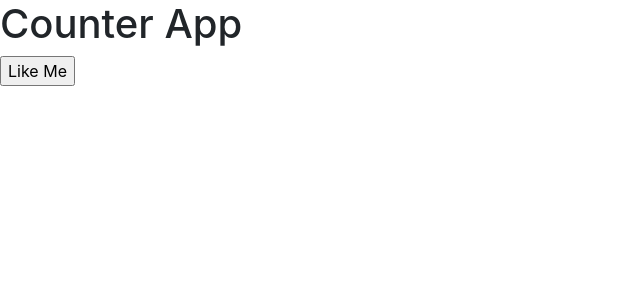
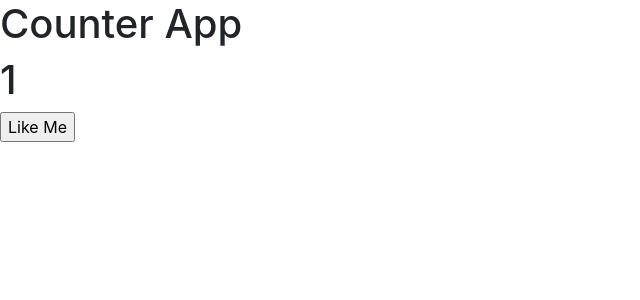
Before and after one commit to mayuri-patade/third-react-app, a JavaScript app: page / in a window 1280 px wide. Shown: the top 300 px of the page, without its empty margins (0-640 px from the left). Built offline with nearby package versions, Linux system fonts and the light colour scheme; the HTML template or start-up script is replaced by a standard one.

Commit message:
counter v1

```diff
--- a/src/App.js
+++ b/src/App.js
@@ -10,16 +10,18 @@
 // UserDefineTag
 function CounterApp() {
 
-let counter = 100;
+let counter = 1;
   // Member function :: Optional
   let likeMeAction = () => {
-    console.log("I m button click");
+    counter = counter + 1;
+    console.log("I m button click",counter);
   };
 
 
   // JSX :: VIEW :: USER-INTERFACE :: Required
   return (
     <>
+    <h1>{counter}</h1>
       <input type="button" value="Like Me" onClick={likeMeAction} />
     </>
   );
```
